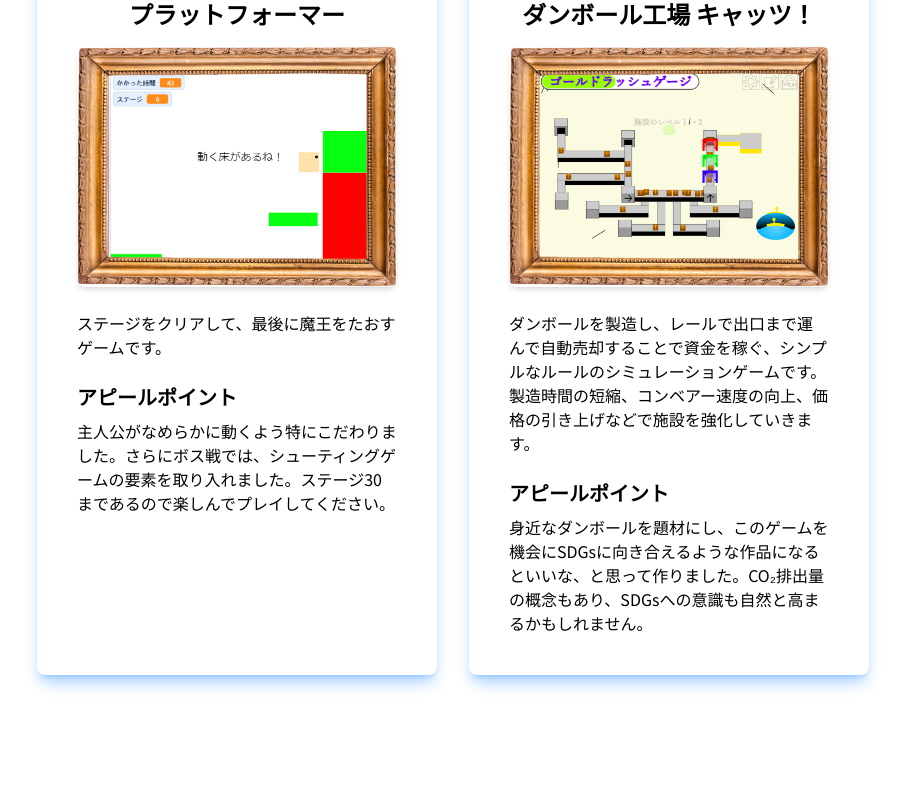
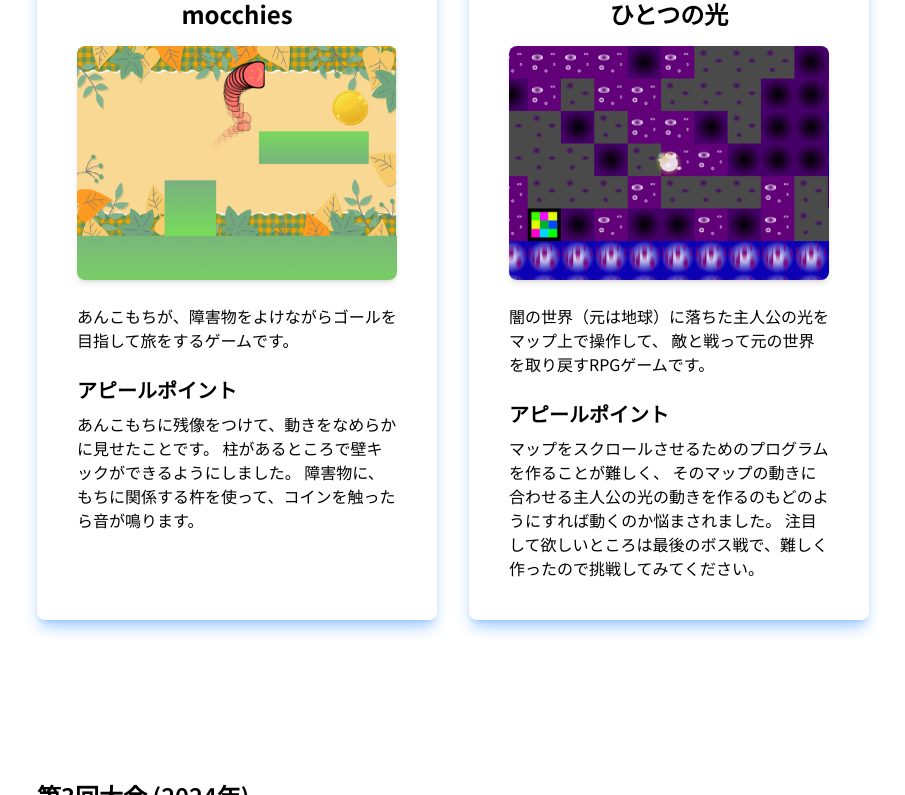
Before and after one commit to U15-Ichinoseki/U15-Ichinoseki-Web, a website built with Vite: page creation.html in a window 1280 px wide. Shown: the part 713-1508 px from the top of the page, without its empty margins (187-1092 px from the left). Built offline with nearby package versions, Linux system fonts and the light colour scheme.

Commit message:
第４回作品部門受賞作品を追加

```diff
--- a/creation.html
+++ b/creation.html
@@ -41,6 +41,7 @@
                         </button>
                         <ul id="dropdown-menu"
                             class="absolute top-10 -right-4 w-40 mt-2 p-2 hidden bg-white text-gray-800 text-lg xl:text-xl xl:w-44 rounded-lg border-2 border-white">
+                            <li><a href="#4th" class="dropdown-link block px-4 py-2 hover:bg-gray-100">第4回</a>
                             <li><a href="#3rd" class="dropdown-link block px-4 py-2 hover:bg-gray-100">第3回</a>
                             </li>
                         </ul>
@@ -53,6 +54,7 @@
                 <li class="text-3xl font-bold text-center mb-8">
                     <h2>作品部門</h2>
                 </li>
+                <li><a href="#4th" class="mobile-link">第４回</a></li>
                 <li><a href="#3rd" class="mobile-link">第３回</a></li>
             </ul>
         </div>
@@ -77,6 +79,63 @@
             <div class="container">
                 <h2 class="text-4xl font-bold text-center mb-12">これまでの受賞作品</h2>
                 <div class="flex flex-col gap-6"></div>
+                <!-- 第4回大会 -->
+                <section id="4th" class="py-20 px-8">
+                    <div class="container">
+                        <h2 class="text-2xl font-semibold mb-4">第4回大会 (2025年)</h2>
+                        <div class="flex flex-col gap-6 sm:flex-row md:gap-8">
+                            <!-- 最優秀賞 -->
+                            <div class="bg-white p-10 rounded-lg flex-1 hover-card">
+                                <h3 class="text-3xl font-bold text-center text-blue-800 mb-4">最優秀賞</h3>
+                                <h4
+                                    class="text-2xl font-bold text-center mb-4 whitespace-nowrap overflow-hidden text-ellipsis">
+                                    mocchies
+                                </h4>
+                                <div class="mt-4">
+                                    <img src="./images/awards/4/grand.png" alt="mocchies"
+                                        class="w-full rounded-lg shadow-md">
+                                </div>
+                                <div class="mt-6">
+                                    <p>あんこもちが、障害物をよけながらゴールを目指して旅をするゲームです。</p>
+                                </div>
+                                <div class="mt-6">
+                                    <h3 class="text-xl font-bold mb-2">アピールポイント</h3>
+                                    <p>あんこもちに残像をつけて、動きをなめらかに見せたことです。
+                                        柱があるところで壁キックができるようにしました。
+                                        障害物に、もちに関係する杵を使って、コインを触ったら音が鳴ります。</p>
+                                </div>
+                            </div>
+                            <!-- 優秀賞 -->
+                            <div class="bg-white p-10 rounded-lg flex-1 hover-card">
+                                <h3 class="text-3xl font-bold text-center text-yellow-600 mb-4">優秀賞</h3>
+                                <h4
+                                    class="text-2xl font-bold text-center mb-4 whitespace-nowrap overflow-hidden text-ellipsis">
+                                    ひとつの光
+                                </h4>
+                                <div class="mt-4">
+                                    <img src="./images/awards/4/excellence.png" alt="ダンボール工場 キャッツ！"
+                                        class="w-full rounded-lg shadow-md">
+                                </div>
+                                <div class="mt-6">
+                                    <p>
+                                        闇の世界（元は地球）に落ちた主人公の光をマップ上で操作して、
+                                        敵と戦って元の世界を取り戻すRPGゲームです。
+                                    </p>
+                                </div>
+                                <div class="mt-6">
+                                    <h3 class="text-xl font-bold mb-2">アピールポイント</h3>
+                                    <p>
+                                        マップをスクロールさせるためのプログラムを作ることが難しく、
+                                        そのマップの動きに合わせる主人公の光の動きを作るのもどのようにすれば動くのか悩まされました。
+                                        注目して欲しいところは最後のボス戦で、難しく作ったので挑戦してみてください。
+                                    </p>
+                                </div>
+                            </div>
+                        </div>
+                    </div>
+                </section>
+                <!-- 第4回大会 end-->
+
                 <!-- 第3回大会 -->
                 <section id="3rd" class="py-20 px-8">
                     <div class="container">
```
Also changed, not shown: public/images/awards/4/excellence.png (added), public/images/awards/4/grand.png (added).
